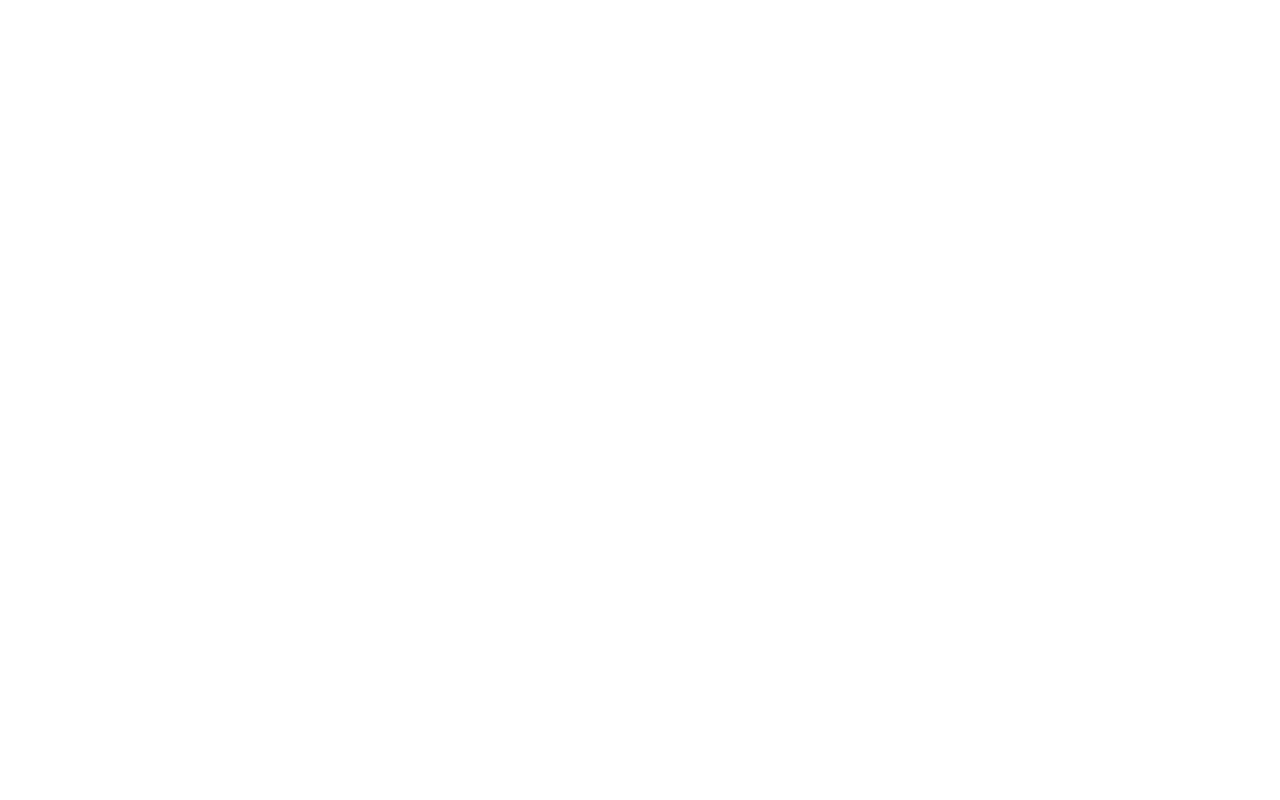
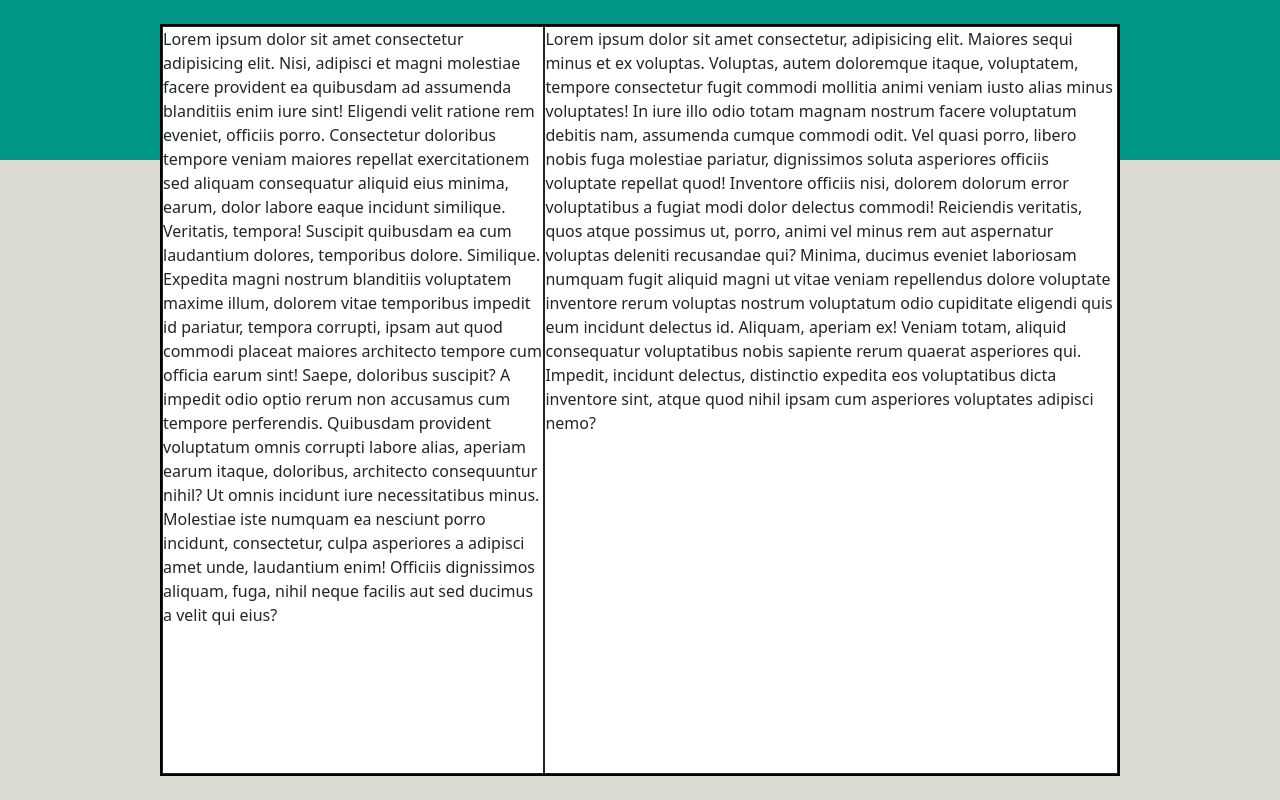
Before and after one commit to SalvatoreGiacomazzo/vue-boolzapp, a plain HTML site: page index.html in a window 1280 px wide. Drawn offline with nearby package versions, Linux system fonts and the light colour scheme.

Commit message:
testing container

```diff
--- a/index.html
+++ b/index.html
@@ -5,17 +5,57 @@
     <meta charset="UTF-8">
     <meta name="viewport" content="width=device-width, initial-scale=1.0">
     <title>Boolzapp</title>
+    <!--BootStrap-->
+    <link href="https://cdn.jsdelivr.net/npm/bootstrap@5.0.2/dist/css/bootstrap.min.css" rel="stylesheet"
+        integrity="sha384-EVSTQN3/azprG1Anm3QDgpJLIm9Nao0Yz1ztcQTwFspd3yD65VohhpuuCOmLASjC" crossorigin="anonymous">
     <!--CSS-->
     <link rel="stylesheet" href="./style.css">
 </head>
 
 <body>
+    <!--Boolzapp Container-->
+    <div id="big-container" class="d-flex flex-wrap">
+        <div id="left-side" class="h-100 w-40 border border-dark">Lorem ipsum dolor sit amet consectetur adipisicing
+            elit. Nisi, adipisci et magni molestiae facere provident ea quibusdam ad assumenda blanditiis enim iure
+            sint! Eligendi velit ratione rem eveniet, officiis porro.
+            Consectetur doloribus tempore veniam maiores repellat exercitationem sed aliquam consequatur aliquid eius
+            minima, earum, dolor labore eaque incidunt similique. Veritatis, tempora! Suscipit quibusdam ea cum
+            laudantium dolores, temporibus dolore. Similique.
+            Expedita magni nostrum blanditiis voluptatem maxime illum, dolorem vitae temporibus impedit id pariatur,
+            tempora corrupti, ipsam aut quod commodi placeat maiores architecto tempore cum officia earum sint! Saepe,
+            doloribus suscipit?
+            A impedit odio optio rerum non accusamus cum tempore perferendis. Quibusdam provident voluptatum omnis
+            corrupti labore alias, aperiam earum itaque, doloribus, architecto consequuntur nihil? Ut omnis incidunt
+            iure necessitatibus minus.
+            Molestiae iste numquam ea nesciunt porro incidunt, consectetur, culpa asperiores a adipisci amet unde,
+            laudantium enim! Officiis dignissimos aliquam, fuga, nihil neque facilis aut sed ducimus a velit qui eius?
+        </div>
+        <div id="right-side" class="h-100 w-60 border border-dark">Lorem ipsum dolor sit amet consectetur, adipisicing
+            elit. Maiores sequi minus et ex voluptas. Voluptas, autem doloremque itaque, voluptatem, tempore consectetur
+            fugit commodi mollitia animi veniam iusto alias minus voluptates!
+            In iure illo odio totam magnam nostrum facere voluptatum debitis nam, assumenda cumque commodi odit. Vel
+            quasi porro, libero nobis fuga molestiae pariatur, dignissimos soluta asperiores officiis voluptate repellat
+            quod!
+            Inventore officiis nisi, dolorem dolorum error voluptatibus a fugiat modi dolor delectus commodi! Reiciendis
+            veritatis, quos atque possimus ut, porro, animi vel minus rem aut aspernatur voluptas deleniti recusandae
+            qui?
+            Minima, ducimus eveniet laboriosam numquam fugit aliquid magni ut vitae veniam repellendus dolore voluptate
+            inventore rerum voluptas nostrum voluptatum odio cupiditate eligendi quis eum incidunt delectus id. Aliquam,
+            aperiam ex!
+            Veniam totam, aliquid consequatur voluptatibus nobis sapiente rerum quaerat asperiores qui. Impedit,
+            incidunt delectus, distinctio expedita eos voluptatibus dicta inventore sint, atque quod nihil ipsam cum
+            asperiores voluptates adipisci nemo?</div>
 
 
 
 
 
 
+
+
+
+
+    </div>
     <!--Vue-->
     <script src="https://unpkg.com/vue@3/dist/vue.global.js"></script>
     <script src="./script.js"></script>
--- a/style.css
+++ b/style.css
@@ -0,0 +1,33 @@
+* {
+    margin: 0;
+    padding: 0;
+    box-sizing: border-box;
+}
+
+/*Body Background*/
+body {
+    background: rgb(0, 150, 136);
+    background: linear-gradient(0deg, rgba(219, 219, 211, 1) 80%, rgba(0, 150, 136, 1) 80%);
+    height: 100vh;
+    display: flex;
+    justify-content: center;
+    align-items: center;
+}
+
+/*Big container*/
+#big-container {
+    height: 94vh;
+    border: 2px black solid;
+    width: 75%;
+    background-color: white;
+
+}
+
+
+#left-side {
+    flex-basis: 40%;
+}
+
+#right-side {
+    flex-basis: 60%;
+}
```
